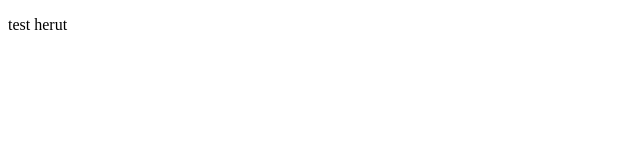
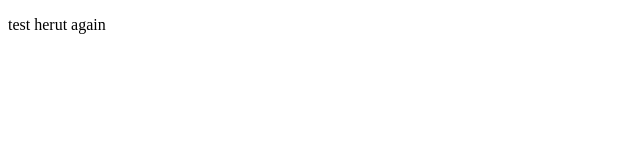
Before and after one commit to rubinchyk/herut, a plain HTML site: page index.html in a window 1280 px wide. Shown: the full height of the page, 0-640 px from the left. Drawn offline with Linux system fonts and the light colour scheme.

Commit message:
change index 3

```diff
--- a/index.html
+++ b/index.html
@@ -7,6 +7,6 @@
     <title>Document</title>
 </head>
 <body>
-    <p>test herut</p>
+    <p>test herut again</p>
 </body>
 </html>
```
